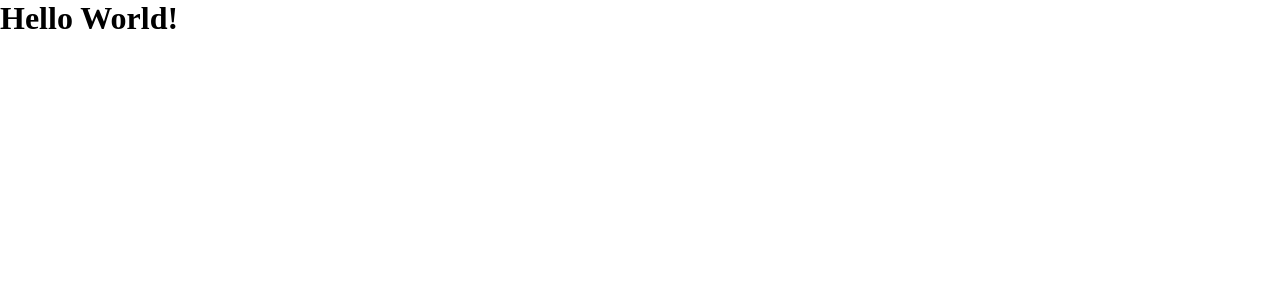
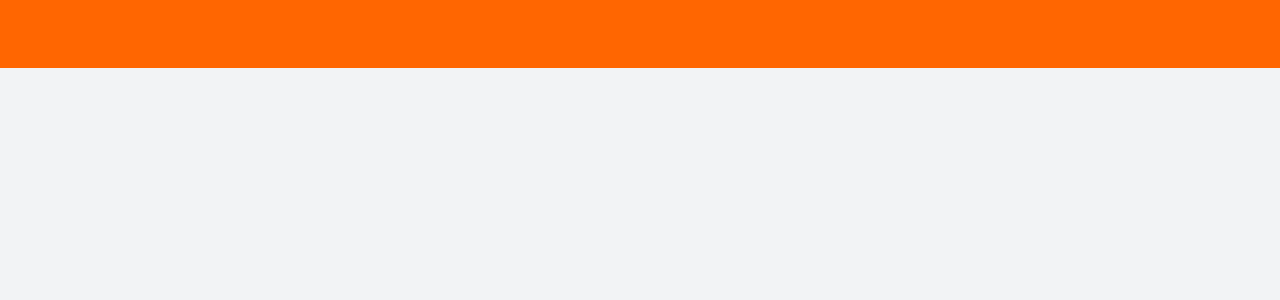
Before and after one commit to vnsteven/hacker-news-vue, a Vue app: page / in a window 1280 px wide. Shown: the top 300 px of the page. Built offline with nearby package versions, Linux system fonts and the light colour scheme.

Commit message:
initialize style

```diff
--- a/package.json
+++ b/package.json
@@ -18,6 +18,8 @@
     "babel-loader": "^8.1.0",
     "css-loader": "^3.5.3",
     "html-webpack-plugin": "^4.3.0",
+    "node-sass": "^4.14.0",
+    "sass-loader": "^8.0.2",
     "vue-loader": "^15.9.2",
     "vue-style-loader": "^4.1.2",
     "vue-template-compiler": "^2.6.11",
--- a/src/App.vue
+++ b/src/App.vue
@@ -1,16 +1,45 @@
 <template>
-  <div>
-    <h1>Hello World!</h1>
+  <div class="app">
+    <Header />
   </div>
 </template>
 
 <script>
+import Header from 'components/Header';
+
+export default {
+  name: 'app',
+  components: {
+    Header
+  }
+}
 </script>
 
-<style>
-  * {
-    box-sizing: border-box;
-    margin: 0;
-    padding: 0;
-  }
+<style lang="scss">
+* {
+  box-sizing: border-box;
+  margin: 0;
+  padding: 0;
+}
+
+:root {
+  --primary: #FF6601;
+  --grey: #F2F3F5;
+}
+
+body {
+  font-family: 'Lato';
+  font-size: 15px;
+  background-color: var(--grey);
+  height: 100vh;
+  width: 100vw;
+}
+
+.app {
+  height: 100%;
+  width: 100%;
+
+  display: flex;
+  flex-direction: column;
+}
 </style>
--- /dev/null
+++ b/src/components/Header.vue
@@ -0,0 +1,18 @@
+<template>
+  <div class="header">
+
+  </div>
+</template>
+
+<script>
+export default {
+  name: 'Header'
+}
+</script>
+
+<style lang="scss">
+.header {
+  flex: 0.085;
+  background-color: var(--primary);
+}
+</style>
--- a/src/index.html
+++ b/src/index.html
@@ -3,6 +3,7 @@
 <head>
   <meta charset="UTF-8">
   <meta name="viewport" content="width=device-width, initial-scale=1.0">
+  <link href="https://fonts.googleapis.com/css?family=Lato:300,400,700,900&display=swap" rel="stylesheet" />
   <title>Hacker News Vue</title>
 </head>
 <body>
--- a/webpack.config.js
+++ b/webpack.config.js
@@ -22,13 +22,18 @@ module.exports = {
         loader: 'babel-loader'
       },
       {
-        test: /\.css$/,
+        test: /\.s?css$/,
         use: [
           'vue-style-loader',
-          'css-loader'
+          'css-loader',
+          'sass-loader'
         ]
       }
     ]
+  },
+  resolve: {
+    modules: [path.resolve(__dirname, './src'), 'node_modules'],
+    extensions: ['*', '.js', '.vue', '.json']
   },
   plugins: [
     new VueLoaderPlugin(),
```
Also changed, not shown: 1 other file (tests, documents, lock files or other folders).
